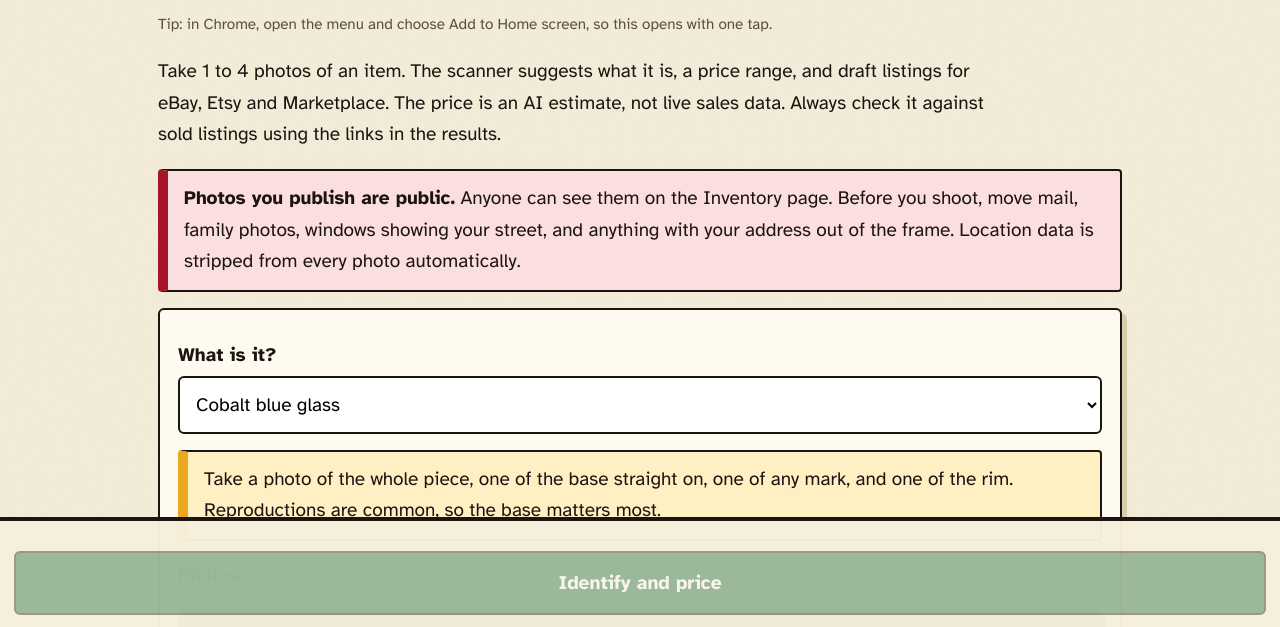
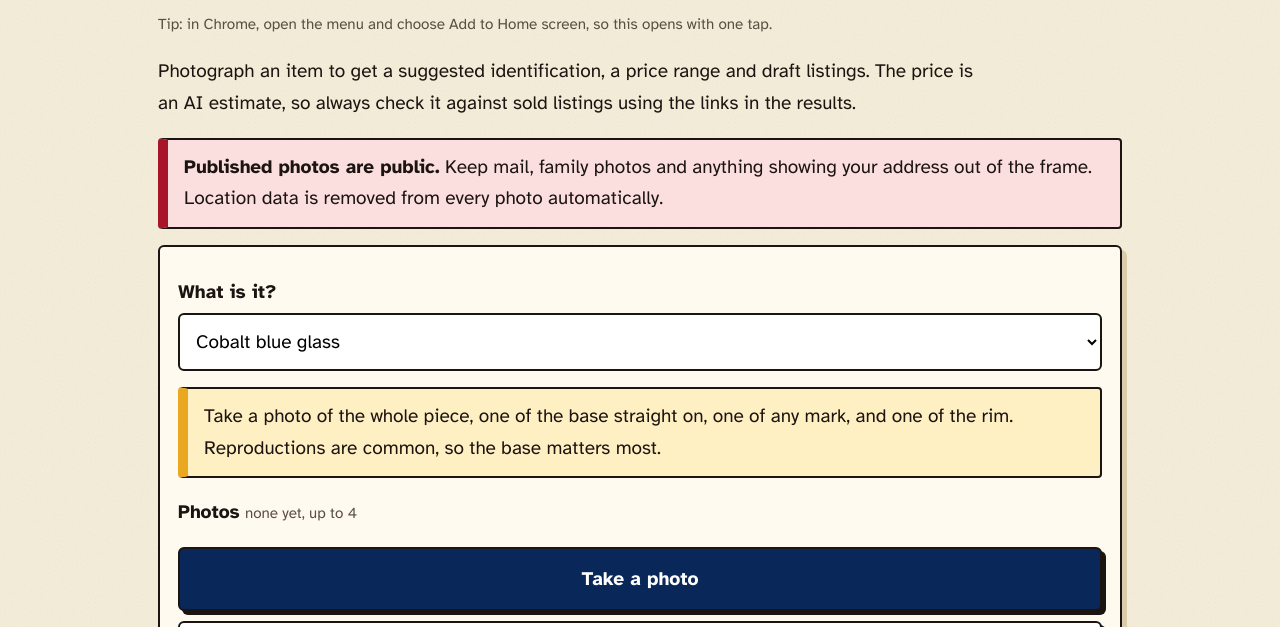
Before and after one commit to fivetran-jasonchletsos/flea-market-jam, a plain HTML site: page scan.html in a window 1280 px wide. Shown: the part 173-800 px from the top of the page. Drawn offline with Linux system fonts and the light colour scheme.

Commit message:
Show scanner action bar only once a photo is added; tighten intro
Co-Authored-By: Claude Sonnet 5.5 <noreply@anthropic.com>

```diff
--- a/scan.html
+++ b/scan.html
@@ -19,10 +19,10 @@
 <main>
 <h1>Scanner</h1>
 <p class="muted">Tip: in Chrome, open the menu and choose Add to Home screen, so this opens with one tap.</p>
-<p>Take 1 to 4 photos of an item. The scanner suggests what it is, a price range, and draft listings for eBay, Etsy and Marketplace. The price is an AI estimate, not live sales data. Always check it against sold listings using the links in the results.</p>
+<p>Photograph an item to get a suggested identification, a price range and draft listings. The price is an AI estimate, so always check it against sold listings using the links in the results.</p>
 
 <div id="app">
-<div class="warn"><strong>Photos you publish are public.</strong> Anyone can see them on the Inventory page. Before you shoot, move mail, family photos, windows showing your street, and anything with your address out of the frame. Location data is stripped from every photo automatically.</div>
+<div class="warn"><strong>Published photos are public.</strong> Keep mail, family photos and anything showing your address out of the frame. Location data is removed from every photo automatically.</div>
 
 <div class="card">
 <label for="cat">What is it?</label>
@@ -53,7 +53,7 @@
 <p class="muted" id="pubmsg"></p>
 </div>
 </main>
-<div class="dock" id="dock">
+<div class="dock" id="dock" hidden>
 <span class="muted" id="runmsg"></span>
 <button class="bigbtn go" id="run" disabled>Identify and price</button>
 </div>
--- a/scan.js
+++ b/scan.js
@@ -54,6 +54,8 @@
     }).join("");
     $("photocount").textContent = photos.length ? photos.length + " of 4 added" : "none yet, up to 4";
     $("run").disabled = photos.length < 1;
+    $("dock").hidden = photos.length < 1;
+    document.body.classList.toggle("has-dock", photos.length > 0);
   }
   $("thumbs").addEventListener("click", function (e) {
     var b = e.target.closest && e.target.closest("[data-rmphoto]");
--- a/style.css
+++ b/style.css
@@ -149,3 +149,6 @@ footer{max-width:1000px;margin:0 auto;padding:18px;color:var(--muted);font-size:
   .card,.note,.warn,.hero{background:#fff;color:#000;box-shadow:none;border-color:#777}
   a{color:#000}
 }
+
+.has-dock main{padding-bottom:170px}
+.dock[hidden]{display:none}
```
